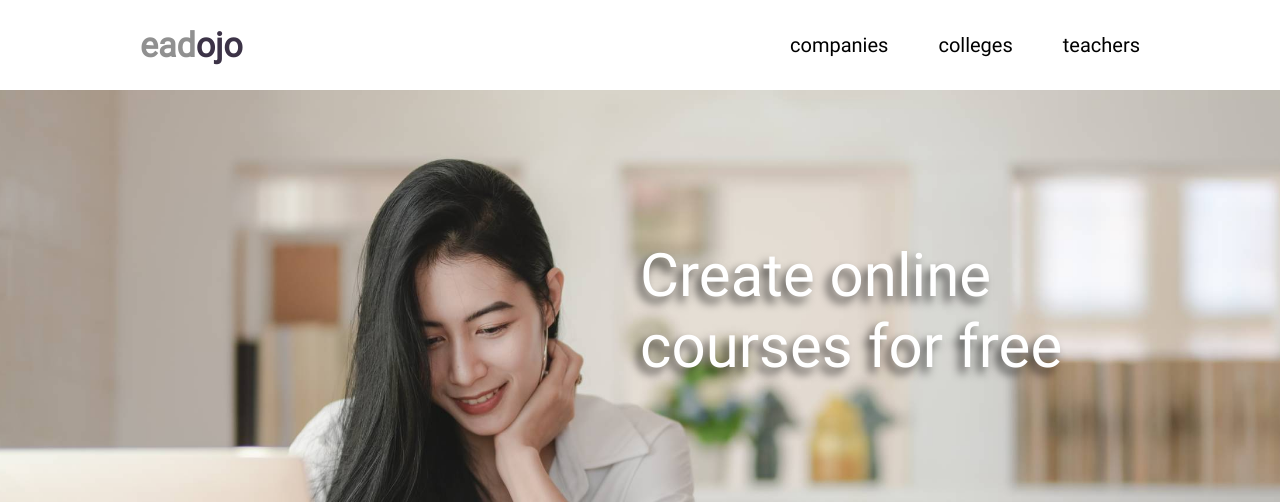
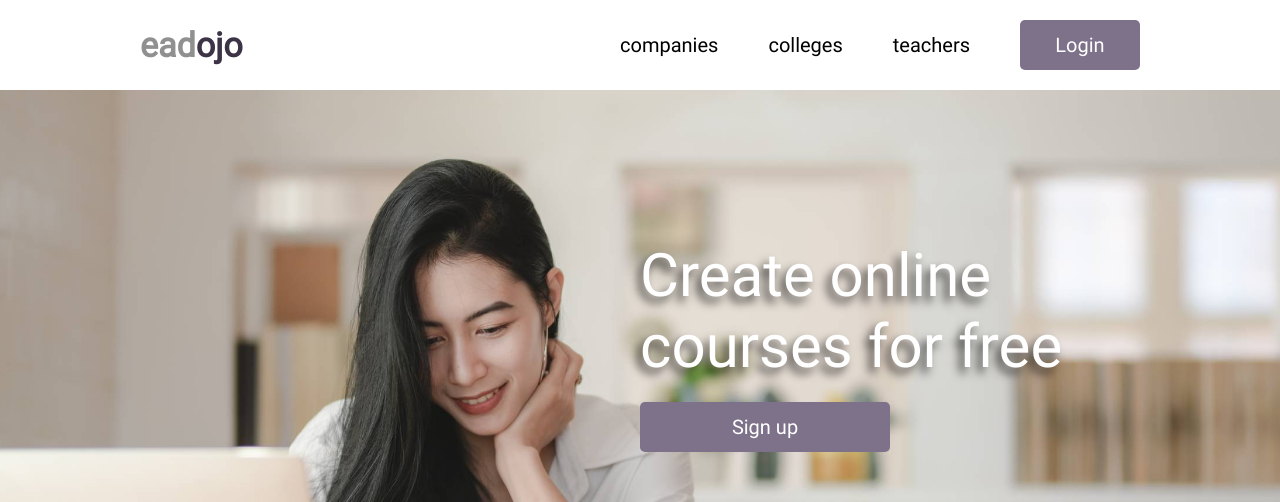
Before and after one commit to silvajohnny777/eadojo2020, a React (Create React App) app: page / in a window 1280 px wide. Shown: the top 502 px of the page. Built offline with nearby package versions, Linux system fonts and the light colour scheme; the HTML template or start-up script is replaced by a standard one.

Commit message:
login button

```diff
--- a/src/App.scss
+++ b/src/App.scss
@@ -50,6 +50,7 @@
 
     .navbarContentLinks {
       display: flex;
+      align-items: center;
 
       .navbarLink {
         font-size: 20px;
@@ -57,7 +58,24 @@
         text-decoration: none;
         transition: .4s ease;
         color: black;
+        border-radius: 5px;
         cursor: pointer;
+
+        &.login {
+          display: flex;
+          justify-content: center;
+          align-items: center;
+          width: 120px;
+          height: 50px;
+          background-color: var(--platform-light-color);
+          color: #FFF;
+
+          &:hover {
+            background-color: var(--platform-main-color);
+            color: #FFF;
+          }
+
+        }
 
         &:hover {
           color: var(--platform-main-color);
@@ -101,6 +119,30 @@
         font-size: 60px;
         color: white;
         text-shadow: -5px 6px 10px #000000B3;
+      }
+
+      .mainPagePresentationDescription {
+
+        .mainPagePresentationButton {
+          width: 250px;
+          height: 50px;
+          background-color: var(--platform-light-color);
+          border-radius: 5px;
+          display: flex;
+          justify-content: center;
+          align-items: center;
+          font-size: 20px;
+          color: #FFF;
+          transition: .4s ease;
+          cursor: pointer;
+          margin-top: 20px;
+
+          &:hover {
+            background-color: var(--platform-main-color);
+          }
+
+        }
+
       }
 
     }
--- a/src/components/MainPage.js
+++ b/src/components/MainPage.js
@@ -77,7 +77,11 @@ import OfferBusiness from '../images/business.svg'
 
                                     <div className="mainPagePresentationDescription">
 
+                                        <div className="mainPagePresentationButton">
 
+                                            Sign up
+
+                                        </div>
 
                                     </div>
 
--- a/src/components/Navbar.js
+++ b/src/components/Navbar.js
@@ -59,6 +59,12 @@ import { Link } from 'react-router-dom';
 
                             </Link>
 
+                            <a href="http://panel.ead.vairli.com/#/login" target="_blank" rel="noopener noreferrer" className="navbarLink login">
+
+                                Login
+
+                            </a>
+
                         </div>
 
                     </div>
```
